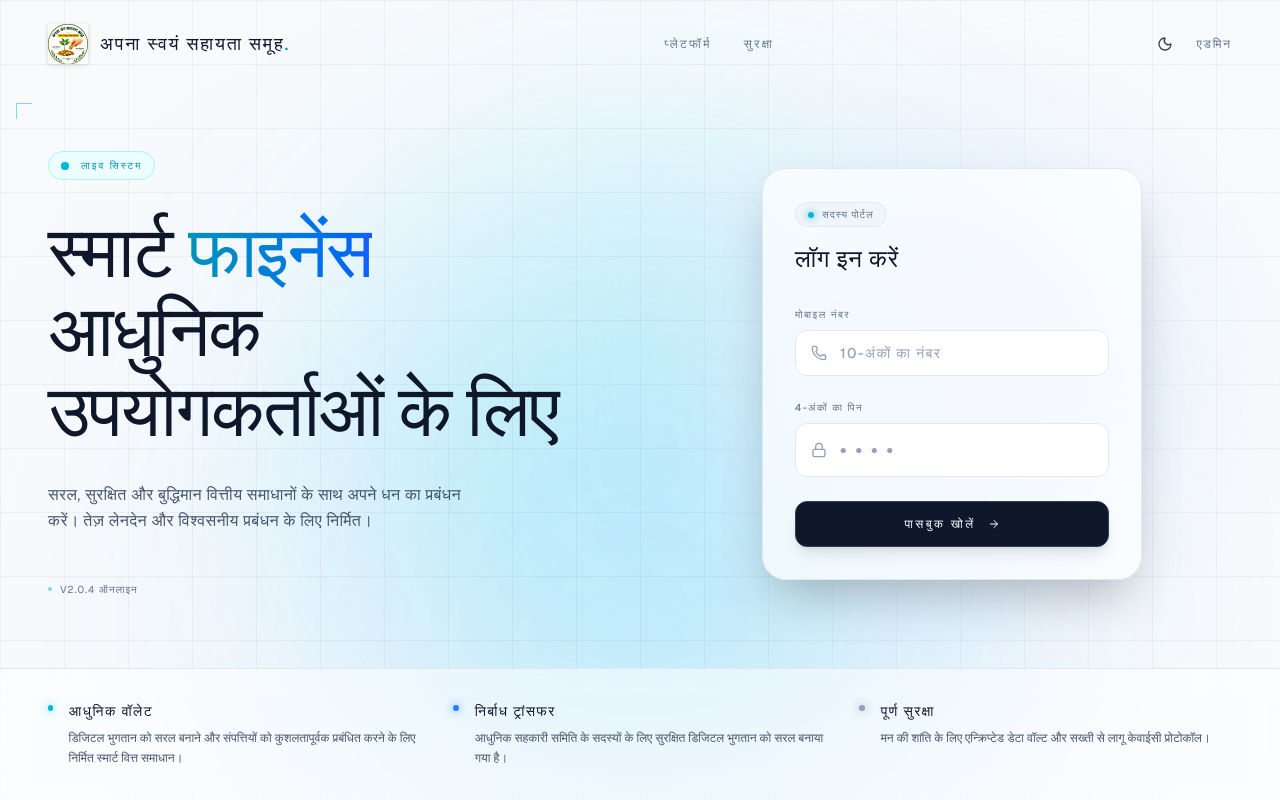
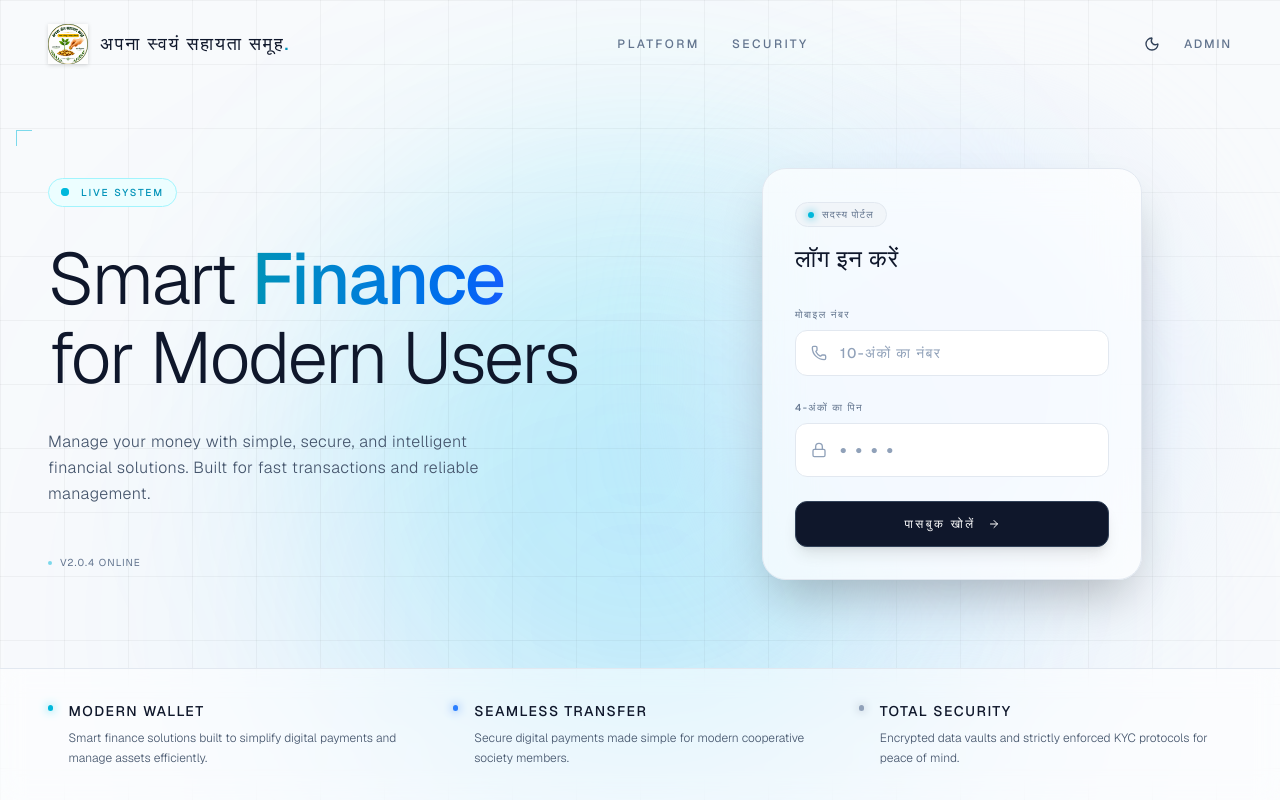
Before and after one commit to abhixyzq/RSSPP, a Next.js app: page / in a window 1280 px wide. Built offline with nearby package versions, Linux system fonts and the light colour scheme.

Commit message:
Revert landing page translation to English while keeping logo and login component in Hindi

```diff
--- a/src/app/page.tsx
+++ b/src/app/page.tsx
@@ -25,8 +25,8 @@ export default function LandingPage() {
         </div>
 
         <div className="hidden md:flex items-center gap-8 text-xs uppercase tracking-[0.2em] font-medium text-slate-500 dark:text-gray-500">
-          <a href="#platform" className="hover:text-cyan-600 dark:hover:text-cyan-400 transition-colors">प्लेटफॉर्म</a>
-          <a href="#security" className="hover:text-cyan-600 dark:hover:text-cyan-400 transition-colors">सुरक्षा</a>
+          <a href="#platform" className="hover:text-cyan-600 dark:hover:text-cyan-400 transition-colors">Platform</a>
+          <a href="#security" className="hover:text-cyan-600 dark:hover:text-cyan-400 transition-colors">Security</a>
         </div>
 
         <div className="flex items-center gap-4">
@@ -35,7 +35,7 @@ export default function LandingPage() {
             href="/admin-login"
             className="hidden md:block text-xs uppercase tracking-[0.15em] font-medium text-slate-500 dark:text-gray-500 hover:text-slate-900 dark:hover:text-white transition-colors"
           >
-            एडमिन
+            Admin
           </Link>
         </div>
       </nav>
@@ -54,23 +54,23 @@ export default function LandingPage() {
                 <span className="animate-ping absolute inline-flex h-full w-full rounded-full bg-cyan-400 opacity-75"></span>
                 <span className="relative inline-flex rounded-full h-2 w-2 bg-cyan-500"></span>
               </div>
-              <span className="text-[10px] uppercase tracking-[0.2em] font-medium text-cyan-600 dark:text-cyan-400">लाइव सिस्टम</span>
+              <span className="text-[10px] uppercase tracking-[0.2em] font-medium text-cyan-600 dark:text-cyan-400">Live System</span>
             </div>
 
             <h1 className="text-5xl sm:text-6xl lg:text-7xl font-light tracking-tight text-slate-900 dark:text-white leading-[1.1] transition-colors">
-              स्मार्ट <span className="font-medium text-transparent bg-clip-text bg-gradient-to-r from-cyan-600 to-blue-600 dark:from-cyan-400 dark:to-blue-500">फाइनेंस</span> <br />
-              आधुनिक उपयोगकर्ताओं के लिए
+              Smart <span className="font-medium text-transparent bg-clip-text bg-gradient-to-r from-cyan-600 to-blue-600 dark:from-cyan-400 dark:to-blue-500">Finance</span> <br />
+              for Modern Users
             </h1>
 
             <p className="text-sm sm:text-base text-slate-600 dark:text-gray-400 font-light leading-relaxed max-w-md tracking-wide transition-colors">
-              सरल, सुरक्षित और बुद्धिमान वित्तीय समाधानों के साथ अपने धन का प्रबंधन करें। तेज़ लेनदेन और विश्वसनीय प्रबंधन के लिए निर्मित।
+              Manage your money with simple, secure, and intelligent financial solutions. Built for fast transactions and reliable management.
             </p>
 
             <div className="flex items-center gap-6 pt-4">
               {/* Fake UI Tag */}
               <div className="hidden sm:flex items-center gap-2 text-[10px] uppercase tracking-[0.1em] text-slate-500 dark:text-gray-500 transition-colors">
                 <div className="w-1 h-1 rounded-full bg-cyan-500/50"></div>
-                v2.0.4 ऑनलाइन
+                v2.0.4 Online
               </div>
             </div>
           </div>
@@ -89,22 +89,22 @@ export default function LandingPage() {
             <div className="flex items-start gap-4">
               <div className="mt-1 w-1.5 h-1.5 rounded-full bg-cyan-500 shadow-[0_0_10px_#22d3ee]"></div>
               <div>
-                <h4 className="text-sm font-medium text-slate-900 dark:text-white tracking-widest uppercase mb-2 transition-colors">आधुनिक वॉलेट</h4>
-                <p className="text-xs text-slate-600 dark:text-gray-500 font-light leading-relaxed transition-colors">डिजिटल भुगतान को सरल बनाने और संपत्तियों को कुशलतापूर्वक प्रबंधित करने के लिए निर्मित स्मार्ट वित्त समाधान।</p>
+                <h4 className="text-sm font-medium text-slate-900 dark:text-white tracking-widest uppercase mb-2 transition-colors">Modern Wallet</h4>
+                <p className="text-xs text-slate-600 dark:text-gray-500 font-light leading-relaxed transition-colors">Smart finance solutions built to simplify digital payments and manage assets efficiently.</p>
               </div>
             </div>
             <div className="flex items-start gap-4">
               <div className="mt-1 w-1.5 h-1.5 rounded-full bg-blue-500 shadow-[0_0_10px_#3b82f6]"></div>
               <div>
-                <h4 className="text-sm font-medium text-slate-900 dark:text-white tracking-widest uppercase mb-2 transition-colors">निर्बाध ट्रांसफर</h4>
-                <p className="text-xs text-slate-600 dark:text-gray-500 font-light leading-relaxed transition-colors">आधुनिक सहकारी समिति के सदस्यों के लिए सुरक्षित डिजिटल भुगतान को सरल बनाया गया है।</p>
+                <h4 className="text-sm font-medium text-slate-900 dark:text-white tracking-widest uppercase mb-2 transition-colors">Seamless Transfer</h4>
+                <p className="text-xs text-slate-600 dark:text-gray-500 font-light leading-relaxed transition-colors">Secure digital payments made simple for modern cooperative society members.</p>
               </div>
             </div>
             <div className="flex items-start gap-4">
               <div className="mt-1 w-1.5 h-1.5 rounded-full bg-slate-400 dark:bg-white shadow-[0_0_10px_#94a3b8] dark:shadow-[0_0_10px_#ffffff]"></div>
               <div>
-                <h4 className="text-sm font-medium text-slate-900 dark:text-white tracking-widest uppercase mb-2 transition-colors">पूर्ण सुरक्षा</h4>
-                <p className="text-xs text-slate-600 dark:text-gray-500 font-light leading-relaxed transition-colors">मन की शांति के लिए एन्क्रिप्टेड डेटा वॉल्ट और सख्ती से लागू केवाईसी प्रोटोकॉल।</p>
+                <h4 className="text-sm font-medium text-slate-900 dark:text-white tracking-widest uppercase mb-2 transition-colors">Total Security</h4>
+                <p className="text-xs text-slate-600 dark:text-gray-500 font-light leading-relaxed transition-colors">Encrypted data vaults and strictly enforced KYC protocols for peace of mind.</p>
               </div>
             </div>
           </div>
```
